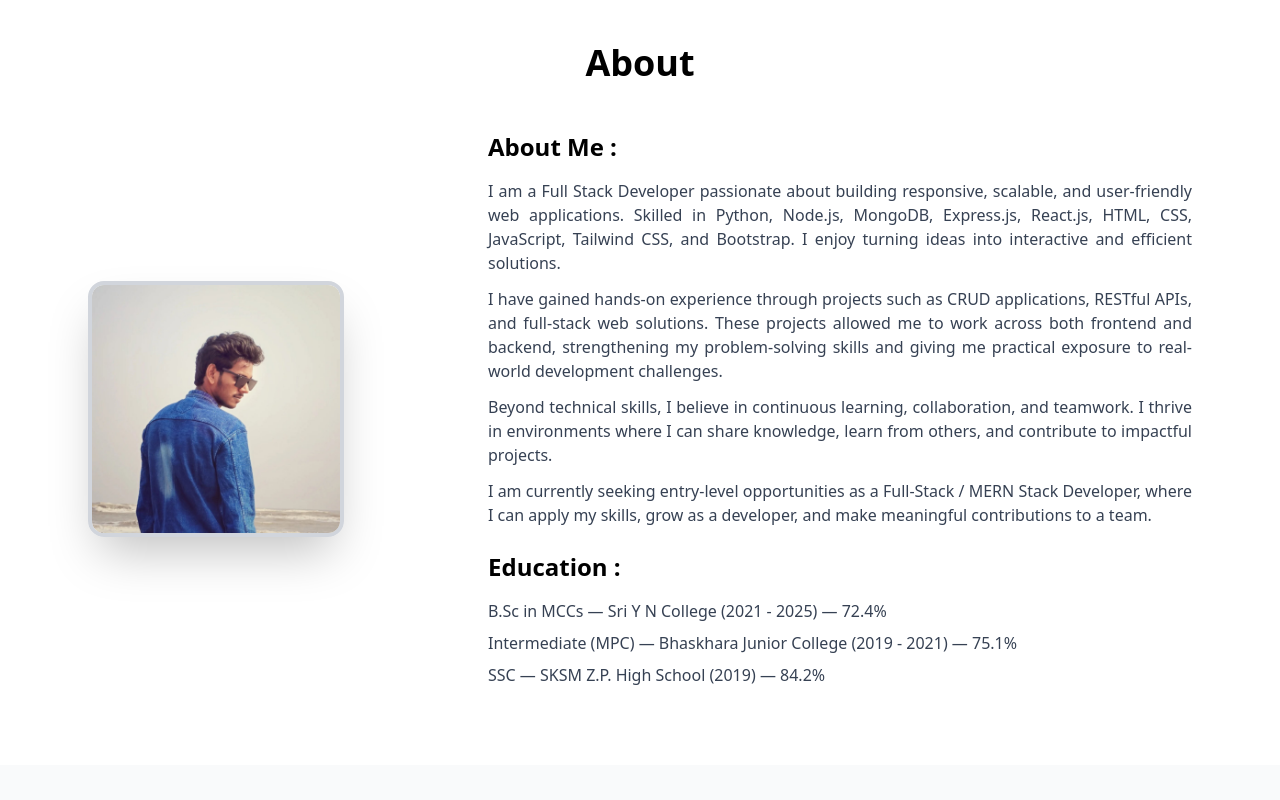
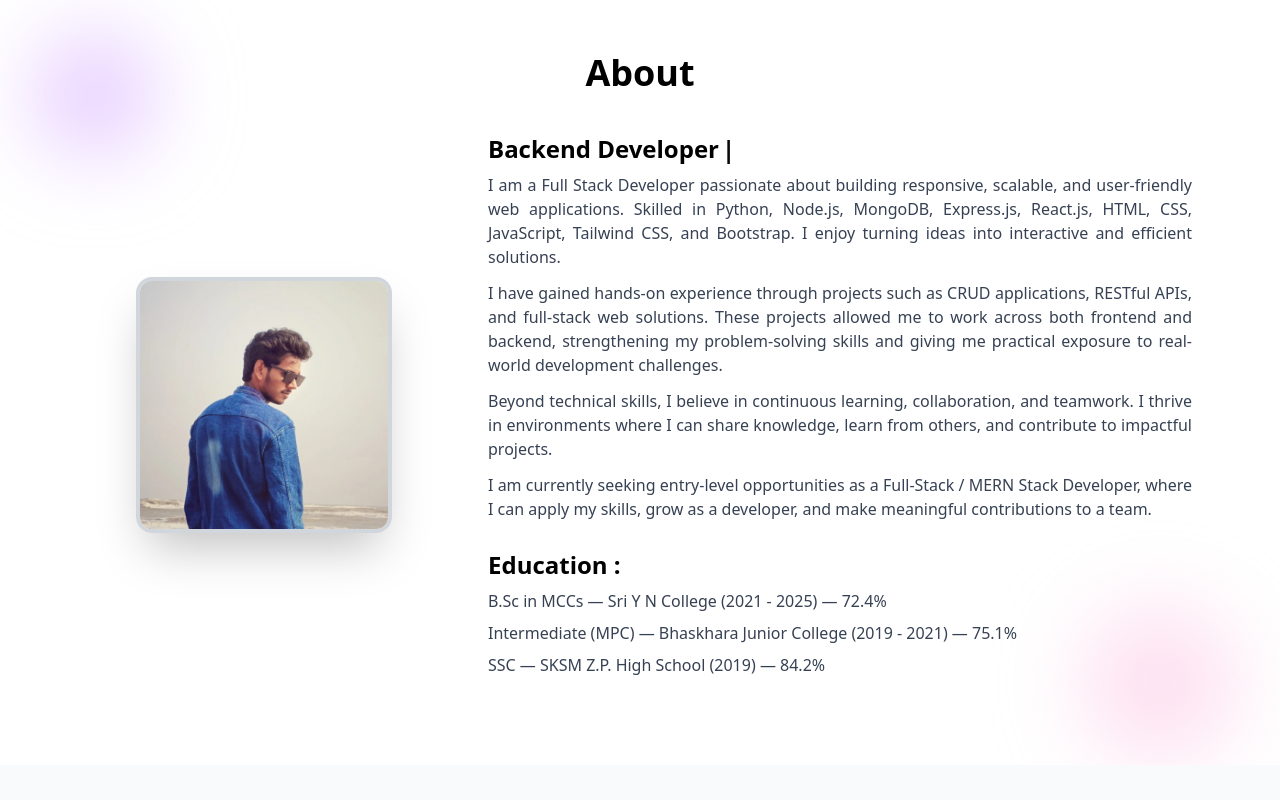
Before and after one commit to Hari-git04/my-portfolio, a React (Vite) app: page / in a window 1280 px wide. Shown: the part 700-1500 px from the top of the page. Built offline with nearby package versions, Linux system fonts and the light colour scheme.

Commit message:
about,certificate,project sections updated

```diff
--- a/src/components/About.jsx
+++ b/src/components/About.jsx
@@ -1,66 +1,151 @@
 import React from "react";
 import { motion } from "framer-motion";
+import { Typewriter } from "react-simple-typewriter";
+import Tilt from "react-parallax-tilt";
 import profile from "../assets/Nani.jpg";
-
-export default function About() {
-  return (
-    <section id="about" className="min-h-screen flex flex-col justify-center py-16 bg-white dark:bg-gray-900 text-black dark:text-white">
-
-      <h2 className="text-4xl font-bold text-center mb-12">About</h2>
-      <div className="flex flex-col md:flex-row items-center md:items-center justify-center gap-12 max-w-6xl mx-auto px-6">
 
 
 
-        <div className="md:w-1/3 flex justify-center md:justify-start">
+export default function About() {
+
+
+
+  return (
+    <motion.section
+      id="about"
+      className="min-h-screen flex flex-col justify-center py-16 bg-white dark:bg-gray-900 text-black dark:text-white relative overflow-hidden"
+      initial={{ opacity: 0, y: 70 }}
+      whileInView={{ opacity: 1, y: 0 }}
+      viewport={{ once: true, amount: 0.7 }}
+      transition={{ duration: 0.8 }}
+    >
+      {/* Animated Background Circles */}
+      <motion.div
+        className="absolute top-14 left-10 w-32 h-32 bg-purple-300 rounded-full mix-blend-multiply filter blur-2xl opacity-60"
+        animate={{ x: [0, 30, -10, 0], y: [0, -20, 10, 0] }}
+        transition={{ repeat: Infinity, duration: 10 }}
+      />
+      <motion.div
+        className="absolute bottom-0 right-10 w-40 h-40 bg-pink-200 rounded-full mix-blend-multiply filter blur-2xl opacity-60"
+        animate={{ x: [0, -40, 10, 0], y: [0, 30, -10, 0] }}
+        transition={{ repeat: Infinity, duration: 12 }}
+      />
+
+      <motion.h2
+        className="text-4xl font-bold text-center mb-10 z-10"
+        initial={{ opacity: 0, y: -40 }}
+        whileInView={{ opacity: 1, y: 0 }}
+        viewport={{ once: true }}
+        transition={{ duration: 0.5 }}
+      >
+        About
+      </motion.h2>
+
+      <div className="flex flex-col md:flex-row items-center justify-center gap-12 max-w-6xl mx-auto px-6">
+        {/* Parallax Profile Image */}
+        <motion.div
+          className="md:w-1/3 flex justify-center mb-8 md:mb-0"
+          initial={{ opacity: 0, x: -40 }}
+          whileInView={{ opacity: 1, x: 0 }}
+          viewport={{ once: true }}
+          transition={{ duration: 0.7, delay: 0.1 }}
+        >
+          <Tilt glareEnable={true} glareMaxOpacity={0.25} scale={1.08}>
             <motion.img
               src={profile}
               alt="Hari Gattem"
               className="rounded-2xl w-64 h-64 object-cover shadow-2xl border-4 border-gray-300 dark:border-gray-700"
-            whileHover={{ scale: 1.05 }}
-            transition={{ duration: 0.3 }}
+              whileHover={{ scale: 1.07, rotate: 2 }}
+              transition={{ type: "spring", stiffness: 400 }}
             />
-        </div>
+          </Tilt>
+        </motion.div>
 
-
-        <div className="md:w-2/3 space-y-6 text-justify">
+        {/* Main Content */}
+        <motion.div
+          className="md:w-2/3 space-y-7 text-justify"
+          initial={{ opacity: 0, x: 40 }}
+          whileInView={{ opacity: 1, x: 0 }}
+          viewport={{ once: true }}
+          transition={{ duration: 0.7, delay: 0.18 }}
+        >
+          {/* Typewriter effect */}
+          <h3 className="text-2xl font-semibold mb-2">
+            <Typewriter
+              words={["Full Stack Developer", "Backend Developer", "Frontend Developer", "React Developer"]}
+              loop={0}
+              cursor
+              cursorStyle="|"
+              typeSpeed={80}
+              deleteSpeed={45}
+              delaySpeed={1500}
+            />
+          </h3>
 
 
 
-
-          <div>
-            <h3 className="text-2xl font-semibold mb-4">About Me :</h3>
-            <p className="text-gray-700 dark:text-gray-300 mb-3">
+          {/* Description Paragraphs */}
+          <motion.div
+            initial="hidden"
+            animate="visible"
+            variants={{
+              hidden: {},
+              visible: { transition: { staggerChildren: 0.10 } }
+            }}
+          >
+            <motion.p
+              className="text-gray-700 dark:text-gray-300 mb-3"
+              initial={{ opacity: 0, x: 25 }}
+              animate={{ opacity: 1, x: 0 }}
+              transition={{ duration: 0.6 }}
+            >
               I am a Full Stack Developer passionate about building responsive, scalable, and user-friendly web applications. Skilled in Python, Node.js, MongoDB, Express.js, React.js, HTML, CSS, JavaScript, Tailwind CSS, and Bootstrap. I enjoy turning ideas into interactive and efficient solutions.
-            </p>
-            <p className="text-gray-700 dark:text-gray-300 mb-3">
+            </motion.p>
+            <motion.p
+              className="text-gray-700 dark:text-gray-300 mb-3"
+              initial={{ opacity: 0, x: 25 }}
+              animate={{ opacity: 1, x: 0 }}
+              transition={{ duration: 0.6, delay: 0.06 }}
+            >
               I have gained hands-on experience through projects such as CRUD applications, RESTful APIs, and full-stack web solutions. These projects allowed me to work across both frontend and backend, strengthening my problem-solving skills and giving me practical exposure to real-world development challenges.
-            </p>
-            <p className="text-gray-700 dark:text-gray-300 mb-3">
+            </motion.p>
+            <motion.p
+              className="text-gray-700 dark:text-gray-300 mb-3"
+              initial={{ opacity: 0, x: 25 }}
+              animate={{ opacity: 1, x: 0 }}
+              transition={{ duration: 0.6, delay: 0.13 }}
+            >
               Beyond technical skills, I believe in continuous learning, collaboration, and teamwork. I thrive in environments where I can share knowledge, learn from others, and contribute to impactful projects.
-            </p>
-            <p className="text-gray-700 dark:text-gray-300">
+            </motion.p>
+            <motion.p
+              className="text-gray-700 dark:text-gray-300 mb-6"
+              initial={{ opacity: 0, x: 25 }}
+              animate={{ opacity: 1, x: 0 }}
+              transition={{ duration: 0.6, delay: 0.18 }}
+            >
               I am currently seeking entry-level opportunities as a Full-Stack / MERN Stack Developer, where I can apply my skills, grow as a developer, and make meaningful contributions to a team.
-            </p>
-          </div>
+            </motion.p>
+          </motion.div>
 
 
 
+          {/* Education Section Animated List */}
           <div>
-            <h3 className="text-2xl font-semibold mb-4">Education :</h3>
+            <h3 className="text-2xl font-semibold mb-2">Education :</h3>
             <ul className="space-y-2 text-gray-700 dark:text-gray-300">
-              <li>
-                <span className="font-medium"> B.Sc in MCCs</span> — Sri Y N College (2021 - 2025) — 72.4%
-              </li>
-              <li>
-                <span className="font-medium"> Intermediate (MPC)</span> — Bhaskhara Junior College (2019 - 2021) — 75.1%
-              </li>
-              <li>
-                <span className="font-medium"> SSC</span> — SKSM Z.P. High School (2019) — 84.2%
-              </li>
+              <motion.li initial={{ x: -20, opacity: 0 }} animate={{ x: 0, opacity: 1 }} transition={{ delay: 0.29 }}>
+                <span className="font-medium">B.Sc in MCCs</span> — Sri Y N College (2021 - 2025) — 72.4%
+              </motion.li>
+              <motion.li initial={{ x: -20, opacity: 0 }} animate={{ x: 0, opacity: 1 }} transition={{ delay: 0.38 }}>
+                <span className="font-medium">Intermediate (MPC)</span> — Bhaskhara Junior College (2019 - 2021) — 75.1%
+              </motion.li>
+              <motion.li initial={{ x: -20, opacity: 0 }} animate={{ x: 0, opacity: 1 }} transition={{ delay: 0.47 }}>
+                <span className="font-medium">SSC</span> — SKSM Z.P. High School (2019) — 84.2%
+              </motion.li>
             </ul>
           </div>
+        </motion.div>
       </div>
-      </div>
-    </section>
+    </motion.section>
   );
 }
--- a/src/components/Certificates.jsx
+++ b/src/components/Certificates.jsx
@@ -1,5 +1,6 @@
 import React, { useState } from "react";
 
+import deloitte from "../assets/deloitte.jpg";
 import pythonImg from "../assets/python.jpg";
 import mernCourseImg from "../assets/merncourse.jpg";
 import reactCourseImg from "../assets/reactcourse.jpg";
@@ -9,6 +10,12 @@ import accenture from "../assets/accenture.png.jpg";
 import tata from "../assets/tata.jpg";
 
 const certificates = [
+  {
+    title: "Technology Job Simulation",
+    platform: "Deloitte Forage",
+    date: "October 25, 2025",
+    image: deloitte
+  },
   { title: "Software Engineering Job Simulation", platform: "Accenture", date: "August 28, 2025", image: accenture },
   { title: "GenAI Powered Data Analytics Job Simulation", platform: "Tata Forage", date: "August 20, 2025", image: tata },
   { title: "Python Complete Course", platform: "Udemy", date: "August 16, 2025", image: pythonImg },
@@ -35,8 +42,6 @@ const Certificates = () => {
 
   return (
     <div className="relative w-full min-h-screen bg-gray-50 dark:bg-gray-900 transition-colors duration-300">
-
-
       <div
         id="certificates"
         className="w-full flex flex-col items-center pt-28 py-12 px-4"
@@ -44,7 +49,6 @@ const Certificates = () => {
         <h2 className="text-3xl sm:text-4xl font-bold mb-10 text-center text-gray-800 dark:text-white">
           Certificates
         </h2>
-
 
         <div className="w-full flex justify-center">
           <div
@@ -73,7 +77,6 @@ const Certificates = () => {
                   alt={cert.title}
                   className="w-full h-full object-contain bg-gray-100"
                 />
-
 
                 <div className="absolute inset-0 bg-black bg-opacity-0 group-hover:bg-opacity-30 flex flex-col justify-center items-center opacity-0 group-hover:opacity-100 transition duration-300 p-2">
                   <p className="text-white text-xs sm:text-sm font-semibold text-center line-clamp-2 mb-2">{cert.title}</p>
```
Also changed, not shown: package.json (+5 -2 lines), src/components/Projects.jsx (+37 -14 lines), src/assets/deloitte.jpg (added), 1 other file (tests, documents, lock files or other folders). Lines whose indentation alone changed are shown as unchanged.
